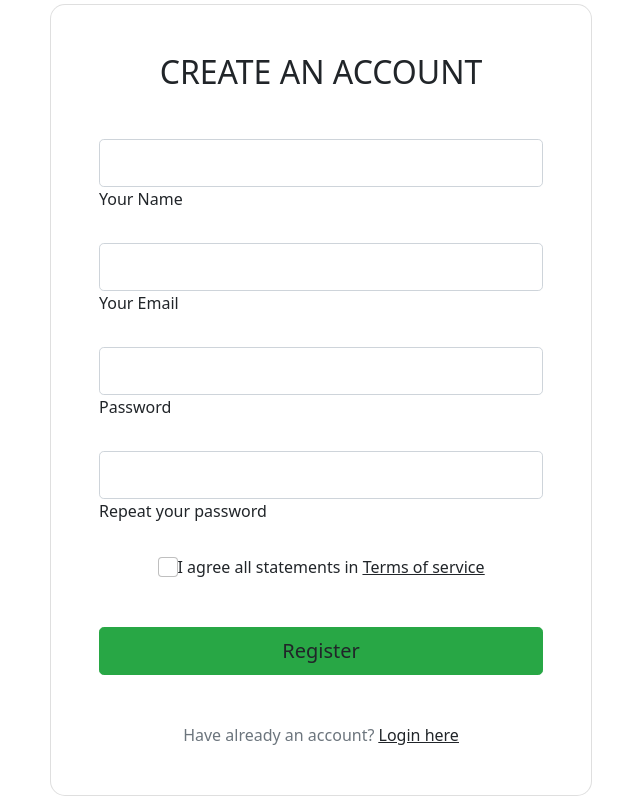
After one commit to Leohemmingsson/D0018E, a Flask app: page /signup in a window 1280 px wide. The commit adds this page. Shown: the whole page, without its empty margins (319-959 px from the left). Run offline with Flask 2, Linux system fonts and the light colour scheme; some libraries are stand-ins or nearby versions.

Commit message:
Added flask route to render the newly created TOS and signup file

```diff
--- /dev/null
+++ b/src/LOG_OUTPUT.txt
@@ -0,0 +1,6 @@
+Starting logging with options: stdout, file (LOG_OUTPUT.txt)
+Starting logging with options: stdout, file (LOG_OUTPUT.txt)
+Starting logging with options: stdout, file (LOG_OUTPUT.txt)
+Starting logging with options: stdout, file (LOG_OUTPUT.txt)
+Starting logging with options: stdout, file (LOG_OUTPUT.txt)
+Starting logging with options: stdout, file (LOG_OUTPUT.txt)
--- a/src/main.py
+++ b/src/main.py
@@ -116,6 +116,13 @@ def login():
             log.log(f"Someone tried to log in as {username} with password {password}")
             return render_template("login.html", error="Account not found!")
 
+@app.route("/signup", methods=["GET", "POST"])
+def signup():
+    return render_template("signup.html")
+
+@app.route("/tos", methods=["GET", "POST"])
+def tos():
+    return render_template("tos.html")
 
 if __name__ == "__main__":
     app.run(debug=True)
--- /dev/null
+++ b/src/templates/signup.html
@@ -0,0 +1,80 @@
+<!DOCTYPE html>
+<html lang="en">
+
+<head>
+    <meta charset="UTF-8">
+    <meta http-equiv="X-UA-Compatible" content="IE=edge">
+    <meta name="viewport" content="width=device-width, initial-scale=1.0">
+    <title>D0018E</title>
+    <link rel="stylesheet" href="https://stackpath.bootstrapcdn.com/bootstrap/5.0.0-alpha1/css/bootstrap.min.css"
+        integrity="sha384-r4NyP46KrjDleawBgD5tp8Y7UzmLA05oM1iAEQ17CSuDqnUK2+k9luXQOfXJCJ4I" crossorigin="anonymous">
+    <script src="https://cdn.jsdelivr.net/npm/popper.js@1.16.0/dist/umd/popper.min.js"
+        integrity="sha384-Q6E9RHvbIyZFJoft+2mJbHaEWldlvI9IOYy5n3zV9zzTtmI3UksdQRVvoxMfooAo"
+        crossorigin="anonymous"></script>
+    <script src="https://stackpath.bootstrapcdn.com/bootstrap/5.0.0-alpha1/js/bootstrap.min.js"
+        integrity="sha384-oesi62hOLfzrys4LxRF63OJCXdXDipiYWBnvTl9Y9/TRlw5xlKIEHpNyvvDShgf/"
+        crossorigin="anonymous"></script>
+    <script src="https://kit.fontawesome.com/c81cf709e0.js" crossorigin="anonymous"></script>
+</head>
+
+<body>
+    <section class="vh-100 bg-image">
+        <div class="mask d-flex align-items-center h-100 gradient-custom-3">
+            <div class="container h-100">
+                <div class="row d-flex justify-content-center align-items-center h-100">
+                    <div class="col-12 col-md-9 col-lg-7 col-xl-6">
+                        <div class="card" style="border-radius: 15px;">
+                            <div class="card-body p-5">
+                                <h2 class="text-uppercase text-center mb-5">Create an account</h2>
+
+                                <form>
+
+                                    <div class="form-outline mb-4">
+                                        <input type="text" id="form3Example1cg" class="form-control form-control-lg" />
+                                        <label class="form-label" for="form3Example1cg">Your Name</label>
+                                    </div>
+
+                                    <div class="form-outline mb-4">
+                                        <input type="email" id="form3Example3cg" class="form-control form-control-lg" />
+                                        <label class="form-label" for="form3Example3cg">Your Email</label>
+                                    </div>
+
+                                    <div class="form-outline mb-4">
+                                        <input type="password" id="form3Example4cg"
+                                            class="form-control form-control-lg" />
+                                        <label class="form-label" for="form3Example4cg">Password</label>
+                                    </div>
+
+                                    <div class="form-outline mb-4">
+                                        <input type="password" id="form3Example4cdg"
+                                            class="form-control form-control-lg" />
+                                        <label class="form-label" for="form3Example4cdg">Repeat your password</label>
+                                    </div>
+
+                                    <div class="form-check d-flex justify-content-center mb-5">
+                                        <input class="form-check-input me-2" type="checkbox" value=""
+                                            id="form2Example3cg" />
+                                        <label class="form-check-label" for="form2Example3g">
+                                            I agree all statements in <a href="/tos" class="text-body"><u>Terms of
+                                                    service</u></a>
+                                        </label>
+                                    </div>
+
+                                    <div class="d-flex justify-content-center">
+                                        <button type="button"
+                                            class="btn btn-success btn-block btn-lg gradient-custom-4 text-body">Register</button>
+                                    </div>
+
+                                    <p class="text-center text-muted mt-5 mb-0">Have already an account? <a
+                                            href="/login" class="fw-bold text-body"><u>Login here</u></a></p>
+
+                                </form>
+
+                            </div>
+                        </div>
+                    </div>
+                </div>
+            </div>
+        </div>
+    </section>
+</body>
```
Also changed, not shown: src/templates/login.html (+74 -5 lines), src/templates/tos.html (added, +8 -0 lines).
